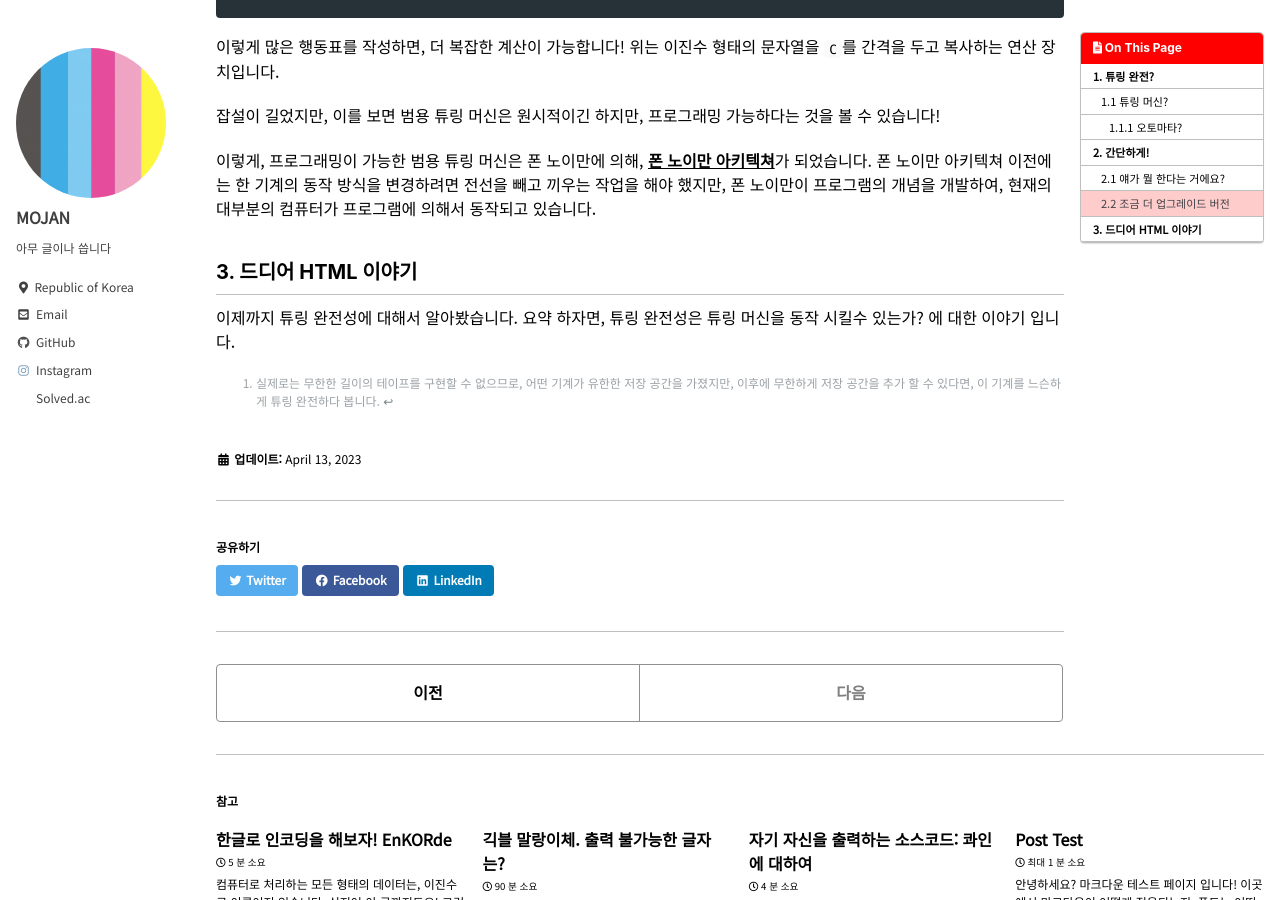
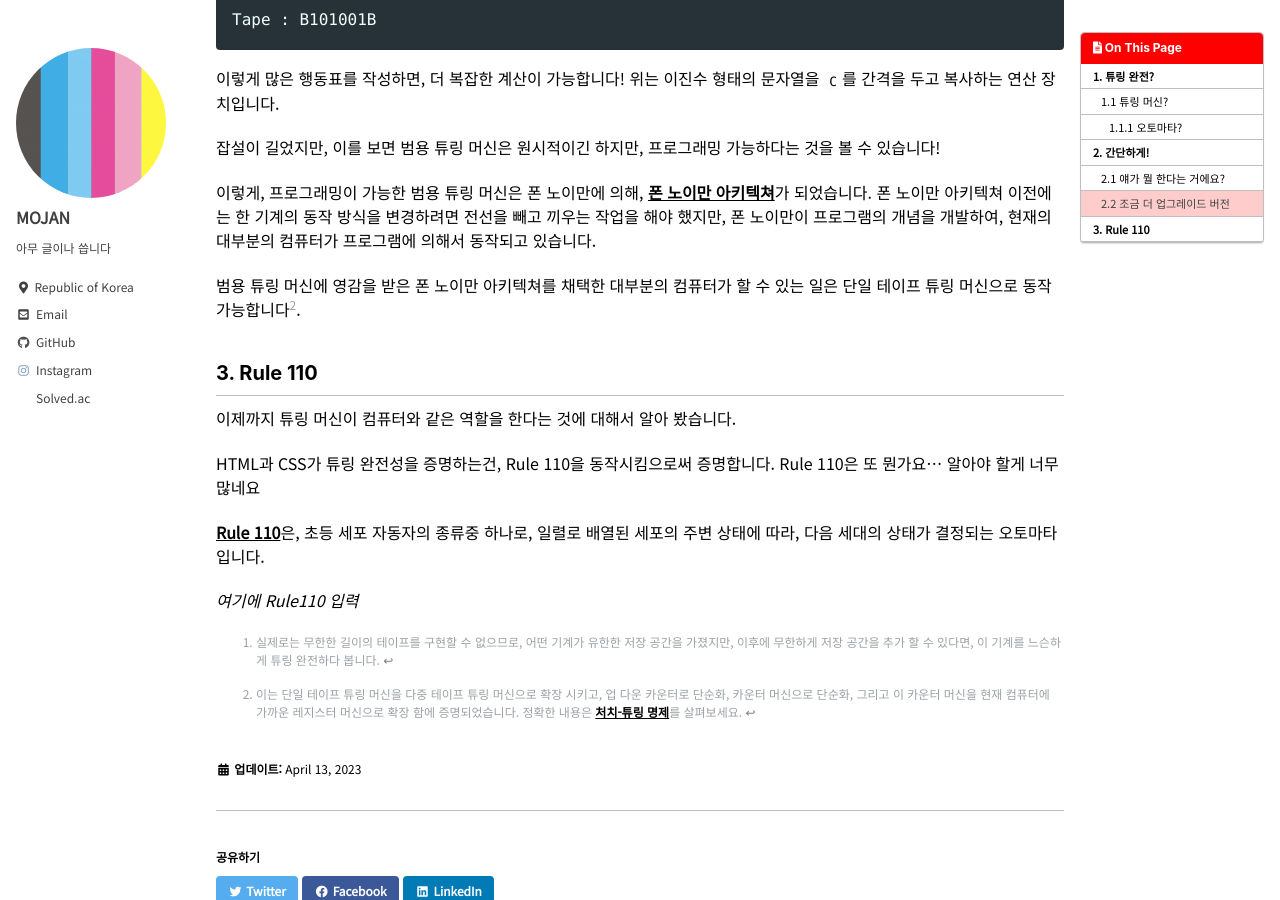
Before and after one commit to MOJAN3543/MOJAN3543.github.io, a Jekyll site: the page built from _posts/ProgrammingByHTML/2023-04-13-ProgrammingByHTML.md, in a window 1280 px wide and 900 px high, scrolled down 4690 px. Built offline with Jekyll 4.4.1, drawn with Linux system fonts in a browser that asks for light colours; cached includes are drawn as plain includes; some of the changed text lies outside the part shown.

Commit message:
Update 2023-04-13-ProgrammingByHTML.md

```diff
--- a/_posts/ProgrammingByHTML/2023-04-13-ProgrammingByHTML.md
+++ b/_posts/ProgrammingByHTML/2023-04-13-ProgrammingByHTML.md
@@ -72,6 +72,7 @@ script: "/assets/post-script/ProgrammingByHTML/TuringMachine.js"
 * 튜플의 기호에는 한글자씩 입력되어야 합니다. 즉, 현재 상태나 읽혀진 기호에도 두글자 이상 사용되면 안됩니다.
 * 튜플의 상태<sub>(1, 5번째 인자)</sub>는 모두 대문자 알파벳입니다. 소문자 알파벳 또는 숫자를 허용하지 않습니다.
 * 공백을 입력하거나, 읽고 싶다면, `B`를 입력하면 됩니다. 다시 말해서, `B`를 테이프에 작성 할거나 읽을 수 없습니다.
+* 튜플의 이동 종류<sub>(4번째 인자)</sub>는 'L'<sub>왼쪽 이동</sub>, 'N'<sub>이동하지 않음</sub>, 'R'<sub>오른쪽 이동</sub>중 하나여야 합니다.
 * 튜플과 튜플 사이에는 세미콜론<sub>;</sub>이 있어야 합니다. 단, 마지막 튜플 뒤에는 세미콜론을 붙이지 않습니다.
 * 테이프의 0번 인덱스에서 왼쪽으로 가거나, 14번 인덱스에서 오른쪽으로 가는 행동은 실행되지 않습니다.
 
@@ -103,10 +104,19 @@ Tape : B101001B
 잡설이 길었지만, 이를 보면 범용 튜링 머신은 원시적이긴 하지만, 프로그래밍 가능하다는 것을 볼 수 있습니다!
 
 이렇게, 프로그래밍이 가능한 범용 튜링 머신은 폰 노이만에 의해, [**폰 노이만 아키텍쳐**](https://ko.wikipedia.org/wiki/%ED%8F%B0_%EB%85%B8%EC%9D%B4%EB%A7%8C_%EA%B5%AC%EC%A1%B0)가 되었습니다. 폰 노이만 아키텍쳐 이전에는 한 기계의 동작 방식을 변경하려면 전선을 빼고 끼우는 작업을 해야 했지만, 폰 노이만이 프로그램의 개념을 개발하여, 현재의 대부분의 컴퓨터가 프로그램에 의해서 동작되고 있습니다.
-## 3. 드디어 HTML 이야기
-이제까지 튜링 완전성에 대해서 알아봤습니다. 요약 하자면, 튜링 완전성은 튜링 머신을 동작 시킬수 있는가? 에 대한 이야기 입니다.
+
+범용 튜링 머신에 영감을 받은 폰 노이만 아키텍쳐를 채택한 대부분의 컴퓨터가 할 수 있는 일은 단일 테이프 튜링 머신으로 동작 가능합니다[^2].
+## 3. Rule 110
+이제까지 튜링 머신이 컴퓨터와 같은 역할을 한다는 것에 대해서 알아 봤습니다.
+
+HTML과 CSS가 튜링 완전성을 증명하는건, Rule 110을 동작시킴으로써 증명합니다. Rule 110은 또 뭔가요... 알아야 할게 너무 많네요
+
+[**Rule 110**](https://en.wikipedia.org/wiki/Rule_110)은, 초등 세포 자동자의 종류중 하나로, 일렬로 배열된 세포의 주변 상태에 따라, 다음 세대의 상태가 결정되는 오토마타입니다.
+
+*여기에 Rule110 입력*
 
 [^1]: 실제로는 무한한 길이의 테이프를 구현할 수 없으므로, 어떤 기계가 유한한 저장 공간을 가졌지만, 이후에 무한하게 저장 공간을 추가 할 수 있다면, 이 기계를 느슨하게 튜링 완전하다 봅니다.
+[^2]: 이는 단일 테이프 튜링 머신을 다중 테이프 튜링 머신으로 확장 시키고, 업 다운 카운터로 단순화, 카운터 머신으로 단순화, 그리고 이 카운터 머신을 현재 컴퓨터에 가까운 레지스터 머신으로 확장 함에 증명되었습니다. 정확한 내용은 [**처치-튜링 명제**](https://en.wikipedia.org/wiki/Church%E2%80%93Turing_thesis)를 살펴보세요.
 
 <style>
 *{
```
